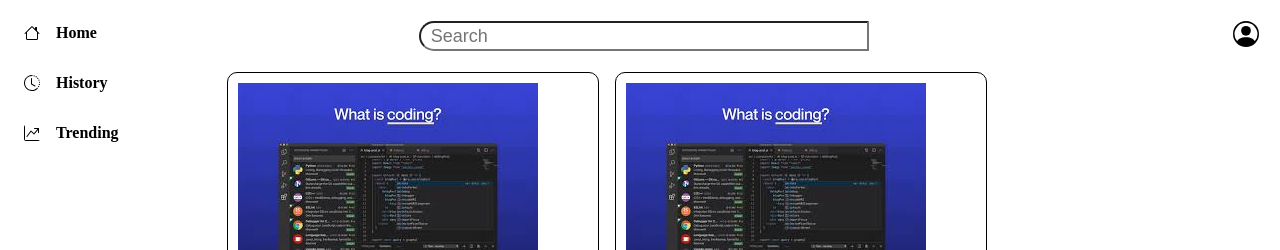
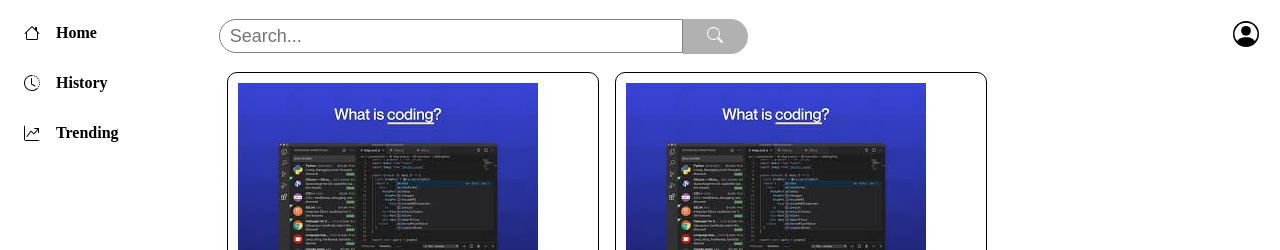
Before and after one commit to aminebenichou/ecom-front, a plain HTML site: page index.html in a window 1280 px wide. Shown: the top 250 px of the page. Drawn offline with Linux system fonts and the light colour scheme.

Commit message:
"Updated search input field to include a search button and adjusted styles for search container and button"

```diff
--- a/index.html
+++ b/index.html
@@ -43,7 +43,12 @@
         </aside>
         <div style="width: 100%;" class="col-flex">
             <div class="row-flex-between" style="align-items: center;">
-                <input type="search" name="" id="search" placeholder="Search">
+                <div class="search-container">
+                    <input type="text" id="search" placeholder="Search...">
+                    <button id="search-button"><svg xmlns="http://www.w3.org/2000/svg" width="16" height="16" fill="currentColor" class="bi bi-search" viewBox="0 0 16 16">
+                        <path d="M11.742 10.344a6.5 6.5 0 1 0-1.397 1.398h-.001q.044.06.098.115l3.85 3.85a1 1 0 0 0 1.415-1.414l-3.85-3.85a1 1 0 0 0-.115-.1zM12 6.5a5.5 5.5 0 1 1-11 0 5.5 5.5 0 0 1 11 0"/>
+                      </svg></button>
+                </div>
                 <span class="account-icon">
                     <svg xmlns="http://www.w3.org/2000/svg" width="26" height="26" fill="currentColor"
                         class="bi bi-person-circle" viewBox="0 0 16 16">
--- a/style.css
+++ b/style.css
@@ -50,11 +50,35 @@ aside *:hover{
     margin: 10px;
     padding: 3px;
 }
-#search{
+.search-container {
+    display: flex;
+    align-items: center; /* Aligns items vertically centered */
+}
+
+#search {
     min-width: 450px;
     height: 30px;
-    margin-left: 200px;
+    margin-right: 0; /* Remove left margin */
     font-size: large;
-    padding: 10px;
+    padding-left: 10px;
+    border: 0.5px solid grey;
     border-radius: 25px 0px 0px 25px;
 }
+
+#search-button {
+    background-color: #b1b1b1;
+    border: none;
+    height: 35px;
+    width: 65px;
+    padding: 0px 10px; /* Add some padding for better appearance */
+    border-radius: 0px 25px 25px 0px; /* Match the corners with the input */
+}
+#search-button *{
+    color: white;
+}
+
+#search-button:hover{
+    cursor: pointer;
+}
+
+/* github.com/aminebenichou/ecom-front */
```
